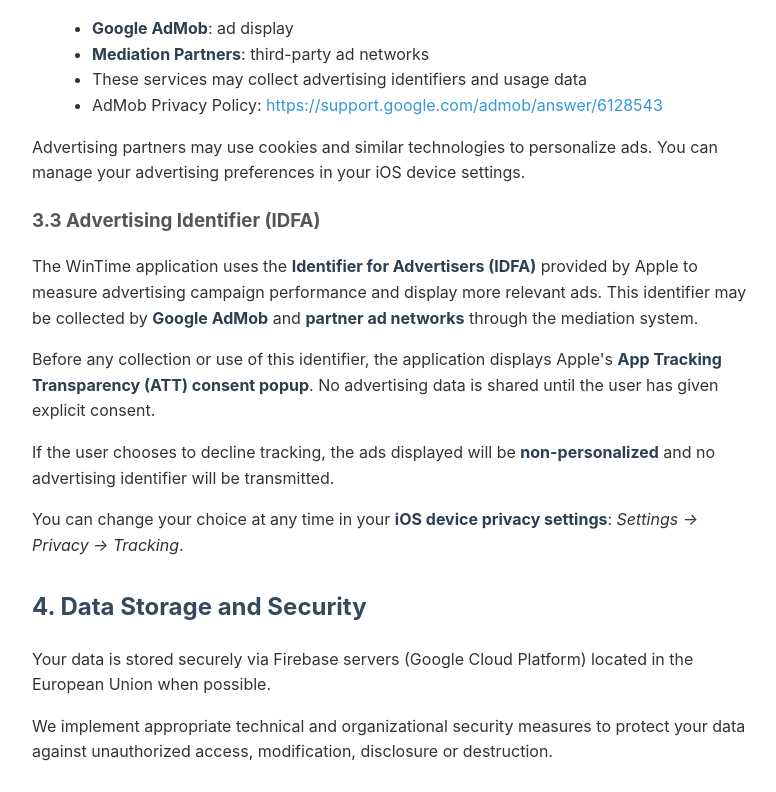
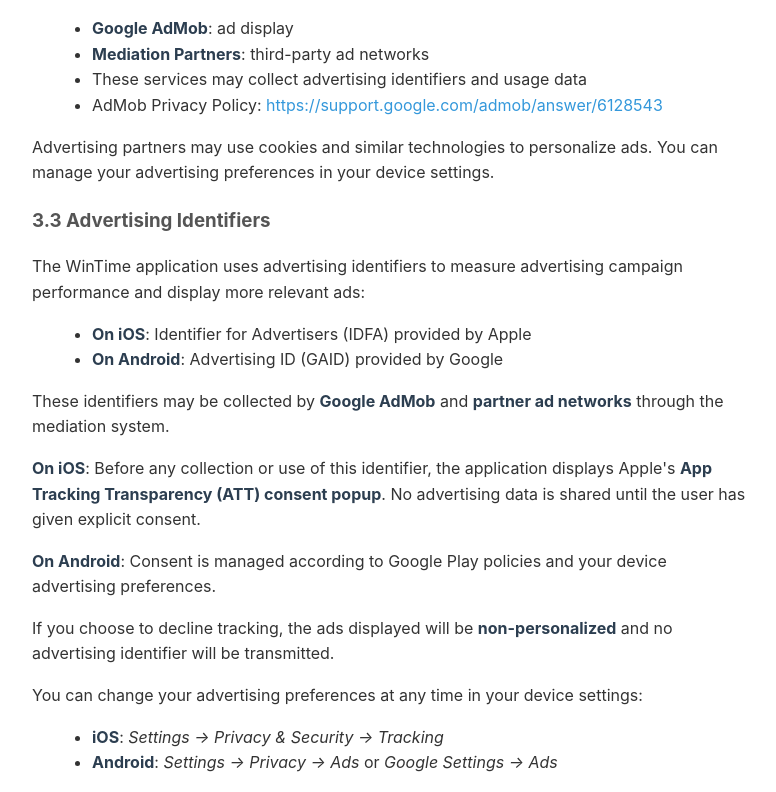
Before and after one commit to BeTime777/repository-public, a plain HTML site: page index.html in a window 1280 px wide. Shown: the part 1623-2415 px from the top of the page, without its empty margins (248-1024 px from the left). Drawn offline with Linux system fonts and the light colour scheme.

Commit message:
Update index.html

```diff
--- a/index.html
+++ b/index.html
@@ -62,7 +62,7 @@
 <body>
     <div class="container">
         <h1>Privacy Policy - WinTime</h1>
-        <p class="update-date"><strong>Last Updated:</strong> November 23, 2025</p>
+        <p class="update-date"><strong>Last Updated:</strong> December 09, 2025</p>
 
         <p>ID Qualia ("we", "our" or "us") operates the WinTime mobile application (hereinafter referred to as the "Service").</p>
 
@@ -124,24 +124,36 @@
             <li>These services may collect advertising identifiers and usage data</li>
             <li>AdMob Privacy Policy: <a href="https://support.google.com/admob/answer/6128543" target="_blank">https://support.google.com/admob/answer/6128543</a></li>
         </ul>
-        <p>Advertising partners may use cookies and similar technologies to personalize ads. You can manage your advertising preferences in your iOS device settings.</p>
+        <p>Advertising partners may use cookies and similar technologies to personalize ads. You can manage your advertising preferences in your device settings.</p>
 
-        <h3>3.3 Advertising Identifier (IDFA)</h3>
+        <h3>3.3 Advertising Identifiers</h3>
         <p>
-            The WinTime application uses the <strong>Identifier for Advertisers (IDFA)</strong> provided by Apple to measure advertising campaign performance and display more relevant ads.
-            This identifier may be collected by <strong>Google AdMob</strong> and <strong>partner ad networks</strong> through the mediation system.
+            The WinTime application uses advertising identifiers to measure advertising campaign performance and display more relevant ads:
+        </p>
+        <ul>
+            <li><strong>On iOS</strong>: Identifier for Advertisers (IDFA) provided by Apple</li>
+            <li><strong>On Android</strong>: Advertising ID (GAID) provided by Google</li>
+        </ul>
+        <p>
+            These identifiers may be collected by <strong>Google AdMob</strong> and <strong>partner ad networks</strong> through the mediation system.
         </p>
         <p>
-            Before any collection or use of this identifier, the application displays Apple's <strong>App Tracking Transparency (ATT) consent popup</strong>.
+            <strong>On iOS</strong>: Before any collection or use of this identifier, the application displays Apple's <strong>App Tracking Transparency (ATT) consent popup</strong>.
             No advertising data is shared until the user has given explicit consent.
         </p>
         <p>
-            If the user chooses to decline tracking, the ads displayed will be <strong>non-personalized</strong> and no advertising identifier will be transmitted.
+            <strong>On Android</strong>: Consent is managed according to Google Play policies and your device advertising preferences.
         </p>
         <p>
-            You can change your choice at any time in your <strong>iOS device privacy settings</strong>:
-            <em>Settings → Privacy → Tracking</em>.
+            If you choose to decline tracking, the ads displayed will be <strong>non-personalized</strong> and no advertising identifier will be transmitted.
         </p>
+        <p>
+            You can change your advertising preferences at any time in your device settings:
+        </p>
+        <ul>
+            <li><strong>iOS</strong>: <em>Settings → Privacy & Security → Tracking</em></li>
+            <li><strong>Android</strong>: <em>Settings → Privacy → Ads</em> or <em>Google Settings → Ads</em></li>
+        </ul>
 
         <h2>4. Data Storage and Security</h2>
         <p>Your data is stored securely via Firebase servers (Google Cloud Platform) located in the European Union when possible.</p>
@@ -162,7 +174,11 @@
             <li><strong>Right to data portability</strong>: retrieve your data in a structured format</li>
         </ul>
 
-        <p>You can also withdraw your consent to advertising tracking at any time through your device settings (Settings → Privacy → Tracking).</p>
+        <p>You can also withdraw your consent to advertising tracking at any time through your device settings:</p>
+        <ul>
+            <li><strong>iOS</strong>: Settings → Privacy & Security → Tracking</li>
+            <li><strong>Android</strong>: Settings → Privacy → Ads</li>
+        </ul>
 
         <h3>6.1 Account Deletion</h3>
         <p>To delete your account and all associated data, send an email to: <strong>contact.betime@gmail.com</strong></p>
```
